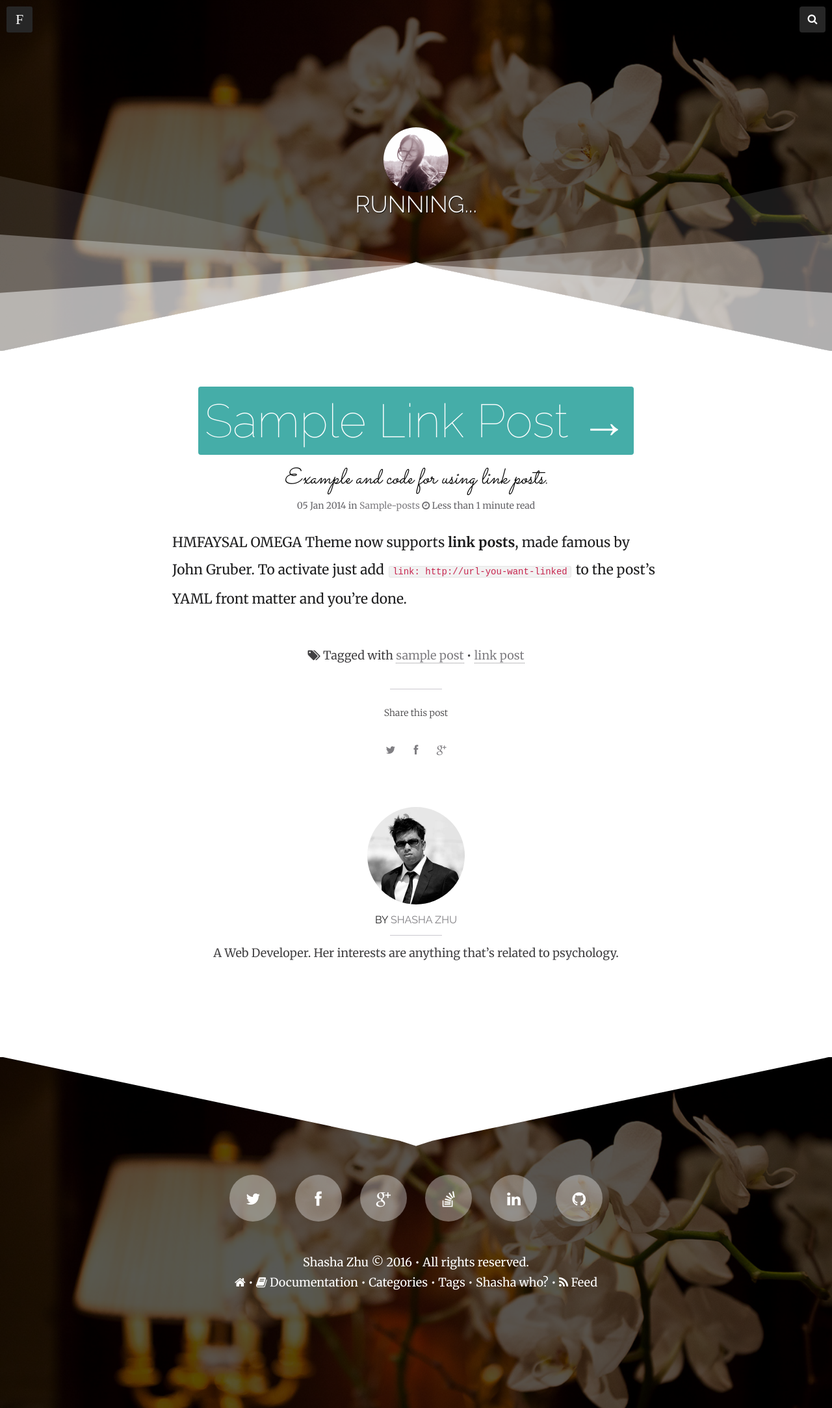
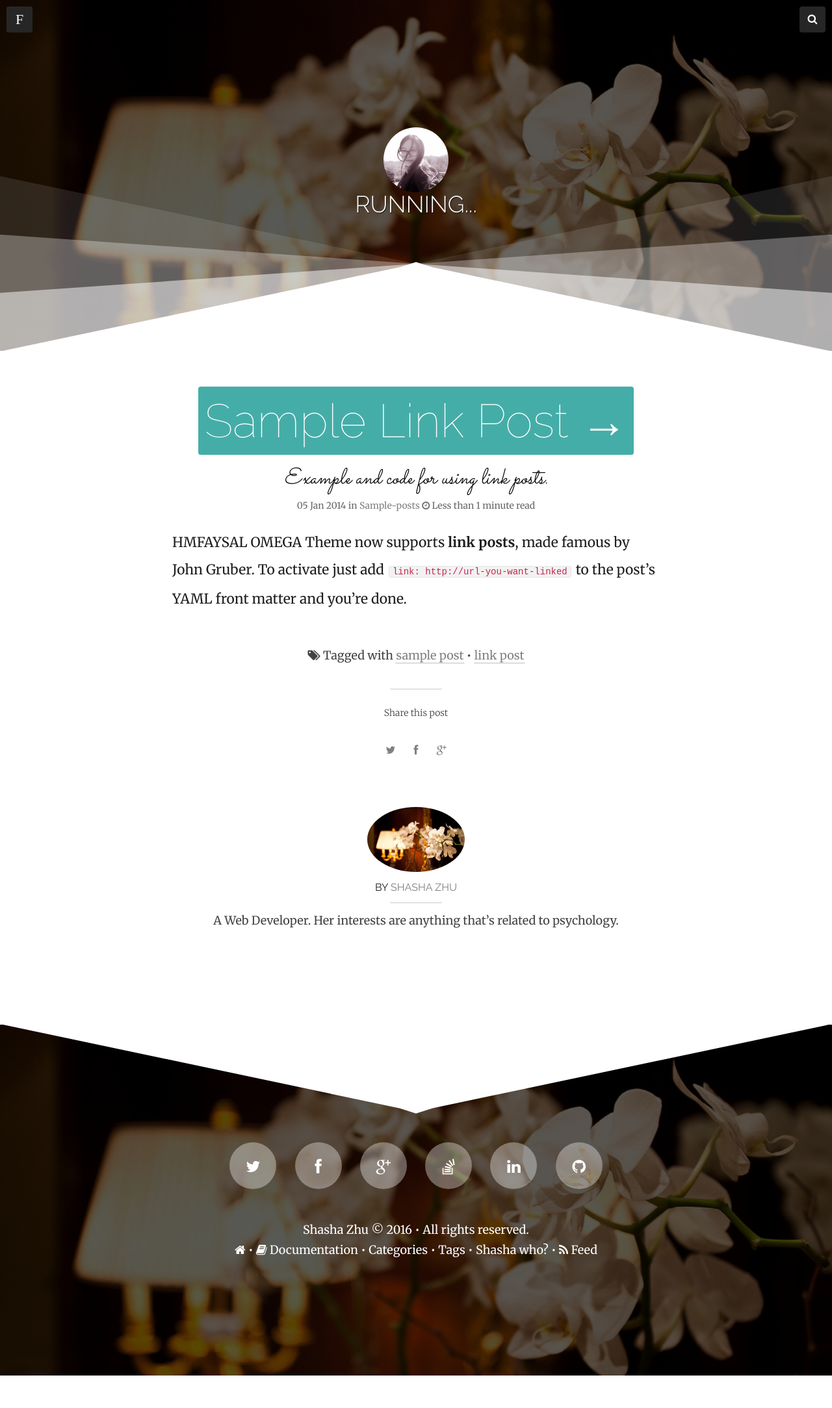
Before and after one commit to pinkpoppy/pinkpoppy.github.io, a Jekyll site: the page built from _posts/2014-01-05-sample-link-post.md, in a window 1280 px wide. Shown: the whole page at 65% size. Built offline with Jekyll 4.4.1, drawn with Linux system fonts in a browser that asks for light colours; nearby versions of some CDN libraries; comment, search, counter and statistics services are not loaded; after the commit the page ends 2117 px from its top, so only the background shows below that.

Commit message:
change post avatar

```diff
--- a/_config.yml
+++ b/_config.yml
@@ -24,7 +24,7 @@ url:       		   "http://127.0.0.1:4000"
 # Owner/author information
 owner:
   name:           Shasha Zhu
-  avatar:         hmfaysal.jpg
+  avatar:         default_bg1.jpg
   email:          nora.shasha.zhu@gmail.com
   # Use the coder's toolbox at http://coderstoolbox.net/string/#!encoding=xml&action=encode&charset=us_ascii to encode your description into XML string
   description:    A Web Developer. Her interests are anything that&#8217;s related to psychology.
```
